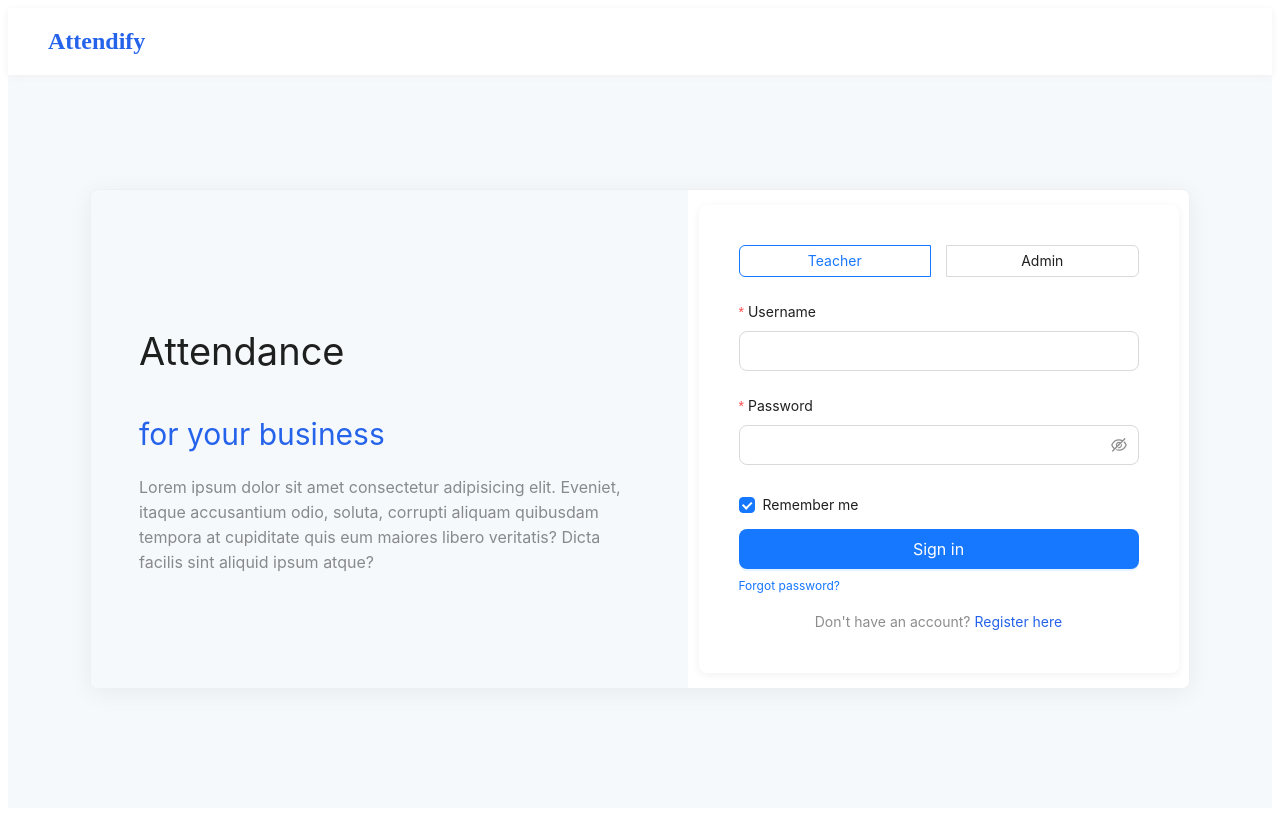
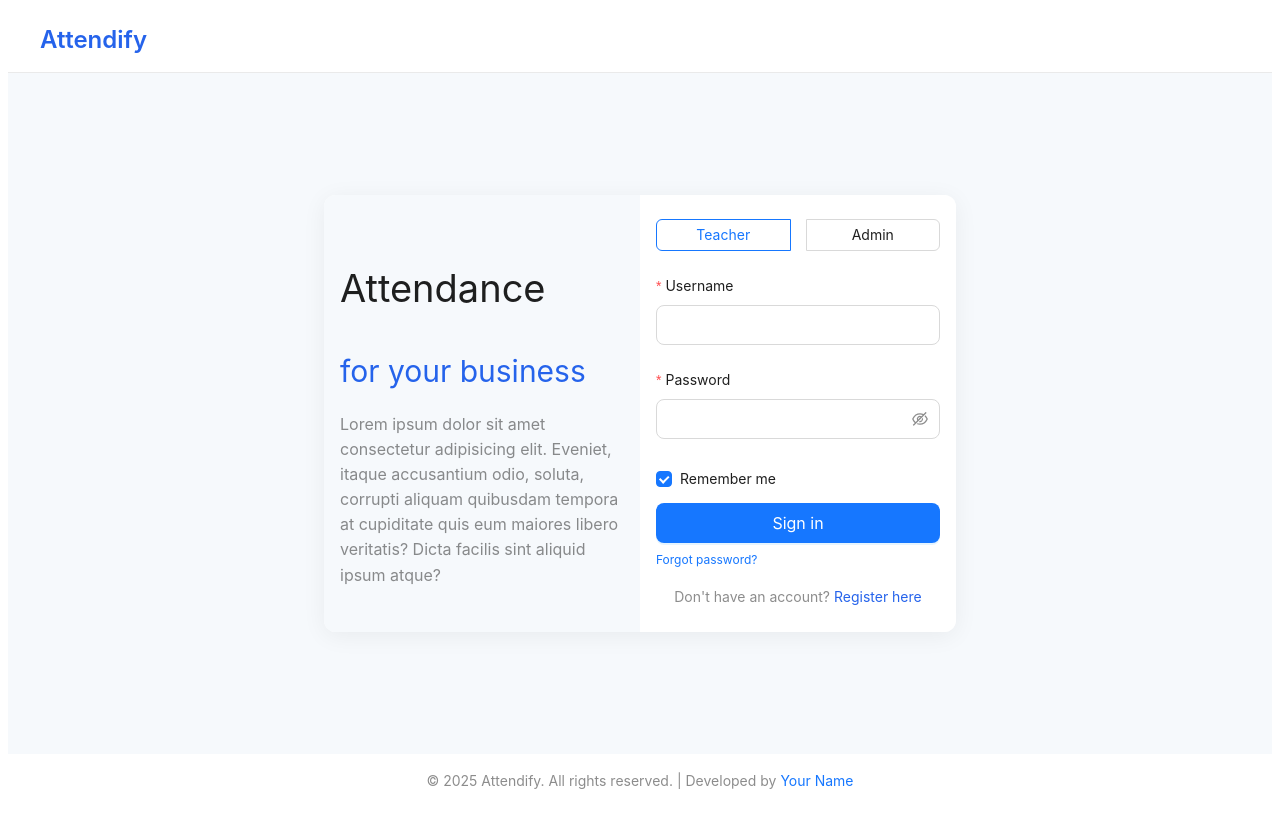
Before and after one commit to duckkoder/DOAN-FRID-FE, a React (Vite) app: page /auth in a window 1280 px wide. Built offline with nearby package versions, Linux system fonts and the light colour scheme; no server answers.

Commit message:
checkpoint1

```diff
--- a/src/App.css
+++ b/src/App.css
@@ -1,4 +1,3 @@
-@import "tailwindcss";
 
 :not(input):not(textarea) {
   -webkit-user-select: none;
--- /dev/null
+++ b/src/apis/authAPIs/auth.ts
@@ -0,0 +1,33 @@
+import api from "../axios";
+
+export const login = async (credentials: { username: string; password: string, isRemember: boolean }) => {
+//   const response = await api.post("/auth/login", credentials);
+    // Mock response for demonstration purposes
+    const mockResponse = {
+      data: {
+        user: {
+          id: 1,
+          username: credentials.username,
+          role: "teacher",
+          email: "teacher@example.com",
+          avatar: "https://example.com/avatar.jpg",
+          is_verified: true,
+        },
+        tokens: {
+            accessToken: "mock-jwt-token",
+            refreshToken: "mock-refresh-token",
+        }
+
+      },
+    };
+    return mockResponse.data;
+  };
+
+export const register = async (userData: {
+  username: string;
+  password: string;
+  email: string;
+}) => {
+  const response = await api.post("/auth/register", userData);
+  return response.data;
+};
--- /dev/null
+++ b/src/components/Footer.tsx
@@ -0,0 +1,18 @@
+import React from "react";
+import { Layout, Typography } from "antd";
+
+const { Footer: AntFooter } = Layout;
+const { Text, Link } = Typography;
+
+const Footer: React.FC = () => (
+  <AntFooter style={{ textAlign: "center", background: "#fff", padding: "16px 0" }}>
+    <Text type="secondary">
+      © {new Date().getFullYear()} Attendify. All rights reserved. | Developed by&nbsp;
+      <Link href="https://your-portfolio-link.com" target="_blank" rel="noopener">
+        Your Name
+      </Link>
+    </Text>
+  </AntFooter>
+);
+
+export default Footer;
--- a/src/context/AuthContext.tsx
+++ b/src/context/AuthContext.tsx
@@ -8,9 +8,6 @@ export type User = {
   role?: number;
   avatar?: string;
   is_verified?: boolean;
-  created_at?: string;
-  updated_at?: string;
-  deleted_at?: string | null;
 };
 
 export type AuthTokens = {
@@ -22,7 +19,7 @@ export type AuthContextType = {
   user: User | null;
   tokens: AuthTokens;
   // rememberMe: when true, persist refresh token longer
-  login: (user: User | string, tokens?: AuthTokens, rememberMe?: boolean) => void;
+  login: (user: User , tokens?: AuthTokens, rememberMe?: boolean) => void;
   logout: () => void;
 };
 
--- a/src/layouts/AppLayout.tsx
+++ b/src/layouts/AppLayout.tsx
@@ -1,13 +1,22 @@
 // AppLayout.tsx
 import React from "react";
 import { Outlet } from "react-router-dom";
+import Footer from "../components/Footer";
 
 const AppLayout: React.FC = () => {
   return (
-    <div className="w-full h-screen max-w-md flex flex-col bg-gradient-to-b from-[#f6edda] to-[#ffffff] rounded-xl mx-auto overflow-auto scrollbar-hide">
-      <main className="flex-1 overflow-y-auto">
+    <div
+      style={{
+        minHeight: "100vh",
+        display: "flex",
+        flexDirection: "column",
+        background: "#f6f9fc",
+      }}
+    >
+      <main style={{ flex: 1 }}>
         <Outlet />
       </main>
+      <Footer />
     </div>
   );
 };
--- a/src/pages/AuthPage/Authpage.tsx
+++ b/src/pages/AuthPage/Authpage.tsx
@@ -1,49 +1,60 @@
-import React, { useState } from "react";
-import { Form, Input, Button, Checkbox, Radio, Typography, Row, Col, Card } from "antd";
+import React, { useState, useContext } from "react";
+import { Form, Input, Button, Checkbox, Radio, Typography, Row, Col, Card, message } from "antd";
+import Footer from "../../components/Footer";
+import { login as apiLogin } from "../../apis/authAPIs/auth";
+import { AuthContext } from "../../context/AuthContext";
+import { useNavigate } from "react-router-dom";
 
 const { Title, Text, Link } = Typography;
 
 const AuthPage: React.FC = () => {
+  const navigate = useNavigate();
   const [role, setRole] = useState("teacher");
+  const auth = useContext(AuthContext);
 
-  const onFinish = (values: any) => {
-    // Xử lý đăng nhập ở đây
-    console.log("Success:", values);
+  const onFinish = async (values: any) => {
+    try {
+      const res = await apiLogin({ ...values, role });
+      if (res && res.user) {
+        auth?.login(res.user, res.tokens, values.remember);
+        message.success("Login successful!");
+        navigate("/");
+      } else {
+        message.error("Login failed!");
+      }
+    } catch (err) {
+      message.error("Login failed!");
+    }
   };
 
   return (
-    <div style={{ minHeight: "100vh", background: "#f6f9fc" }}>
+    <div style={{ minHeight: "100vh", background: "#f6f9fc", display: "flex", flexDirection: "column" }}>
       {/* Header */}
-      <div style={{
-        background: "#fff",
-        boxShadow: "0 2px 8px #f0f1f2",
-        padding: "20px 40px"
-      }}>
-        <span style={{ fontSize: 24, fontWeight: "bold", color: "#2563eb" }}>Attendify</span>
+      <div style={{ padding: "16px 32px", borderBottom: "1px solid #eaeaea", background: "#fff" }}>
+        <Title level={3} style={{ margin: 0, color: "#2563eb" }}>Attendify</Title>
       </div>
       {/* Main content */}
-      <Row justify="center" align="middle" style={{ minHeight: "calc(100vh - 72px)" }}>
-        <Col>
+      <Row justify="center" align="middle" style={{ flex: 1, margin: 0 }}>
+        <Col xs={24} md={20} lg={16} xl={12} style={{ padding: 0 }}>
           <Card
             style={{
-              display: "flex",
-              flexDirection: "row",
-              width: 1100,
-              height: 500,
+              borderRadius: 12,
+              boxShadow: "0 4px 24px rgba(0,0,0,0.06)",
               padding: 0,
+              border: "none",
+              margin: "40px 0",
+              width: "100%",
               overflow: "hidden",
-              boxShadow: "0 4px 24px rgba(0,0,0,0.06)"
             }}
-            bodyStyle={{ display: "flex", flex: 1, padding: 0 }}
+            bodyStyle={{ padding: 0 }}
           >
-            {/* Left side */}
-            <div style={{
-              flex: 1,
+            <Row style={{ width: "100%" }}>
+              <Col xs={24} md={12} style={{
                 background: "#f6f9fc",
                 display: "flex",
                 flexDirection: "column",
                 justifyContent: "center",
-              padding: "0 48px"
+                padding: "24px 16px"
               }}>
                 <Title level={1} style={{ marginBottom: 8, fontWeight: 400 }}>Attendance</Title>
                 <Title level={2} style={{ marginBottom: 24, fontWeight: 400, color: "#2563eb", lineHeight: 1.1 }}>
@@ -52,21 +63,21 @@ const AuthPage: React.FC = () => {
                 <Text type="secondary" style={{ fontSize: 16 }}>
                   Lorem ipsum dolor sit amet consectetur adipisicing elit. Eveniet, itaque accusantium odio, soluta, corrupti aliquam quibusdam tempora at cupiditate quis eum maiores libero veritatis? Dicta facilis sint aliquid ipsum atque?
                 </Text>
-            </div>
-            {/* Right side (form) */}
-            <div style={{
-              flex: 1,
+              </Col>
+              <Col xs={24} md={12} style={{
                 display: "flex",
                 alignItems: "center",
                 justifyContent: "center",
-              background: "#fff"
+                background: "#fff",
+                padding: "24px 16px"
               }}>
                 <div style={{
-                width: 400,
+                  width: "100%",
+                  maxWidth: 400,
                   background: "#fff",
                   borderRadius: 8,
-                boxShadow: "0 2px 8px #f0f1f2",
-                padding: 40
+                  boxShadow: "none",
+                  padding: 0
                 }}>
                   <Radio.Group
                     value={role}
@@ -115,10 +126,13 @@ const AuthPage: React.FC = () => {
                     </div>
                   </Form>
                 </div>
-            </div>
+              </Col>
+            </Row>
           </Card>
         </Col>
       </Row>
+      {/* Footer */}
+      <Footer />
     </div>
   );
 };
--- /dev/null
+++ b/src/pages/HomePage/HomePage.tsx
@@ -0,0 +1,36 @@
+import React from "react";
+import { Card, Row, Col, Typography, Statistic } from "antd";
+
+const { Title, Text } = Typography;
+
+const HomePage: React.FC = () => {
+  // Dữ liệu mẫu, bạn có thể thay bằng dữ liệu thực tế từ API
+  const stats = [
+    { title: "Total Users", value: 120, color: "#2563eb" },
+    { title: "Total Classes", value: 8, color: "#10b981" },
+    { title: "Attendance Today", value: 98, color: "#f59e42" },
+    { title: "Absent Today", value: 3, color: "#ef4444" },
+  ];
+
+  return (
+    <div style={{ padding: 32, background: "#f6f9fc", minHeight: "100vh" }}>
+      <Title level={2} style={{ marginBottom: 24 }}>Dashboard Overview</Title>
+      <Row gutter={[24, 24]}>
+        {stats.map((item) => (
+          <Col xs={24} sm={12} md={6} key={item.title}>
+            <Card>
+              <Statistic
+                title={<Text style={{ color: "#888" }}>{item.title}</Text>}
+                value={item.value}
+                valueStyle={{ color: item.color, fontWeight: 700 }}
+              />
+            </Card>
+          </Col>
+        ))}
+      </Row>
+      {/* Thêm các phần khác của trang chủ ở đây */}
+    </div>
+  );
+};
+
+export default HomePage;
--- a/src/routers/AppRouter.tsx
+++ b/src/routers/AppRouter.tsx
@@ -4,21 +4,21 @@ import AppLayout from "../layouts/AppLayout";
 import ProtectedRoute from "./ProtectedRoute";
 
 import AuthPage from "../pages/AuthPage/Authpage";
+import HomePage from "../pages/HomePage/HomePage";
 
 
 const router = createBrowserRouter(
   createRoutesFromElements(
     <>
-      // Public routes
       <Route path="/auth" element={<AuthPage />} />
-      // Protected routes
+
       <Route element={<ProtectedRoute />}>
         <Route element={<AppLayout />}>
+          <Route path="/" element={<HomePage />} />
           {/* Home */}
         </Route>
       </Route>
-{/*
-      <Route path="*" element={<NotFound />} /> */}
+{/* <Route path="*" element={<NotFound />} /> */}
     </>,
   ),
 );
```
Also changed, not shown: src/App.tsx (+4 -3 lines), src/layouts/UserLayout.tsx (+8 -2 lines), 1 other file (tests, documents, lock files or other folders). Lines whose indentation alone changed are shown as unchanged.
